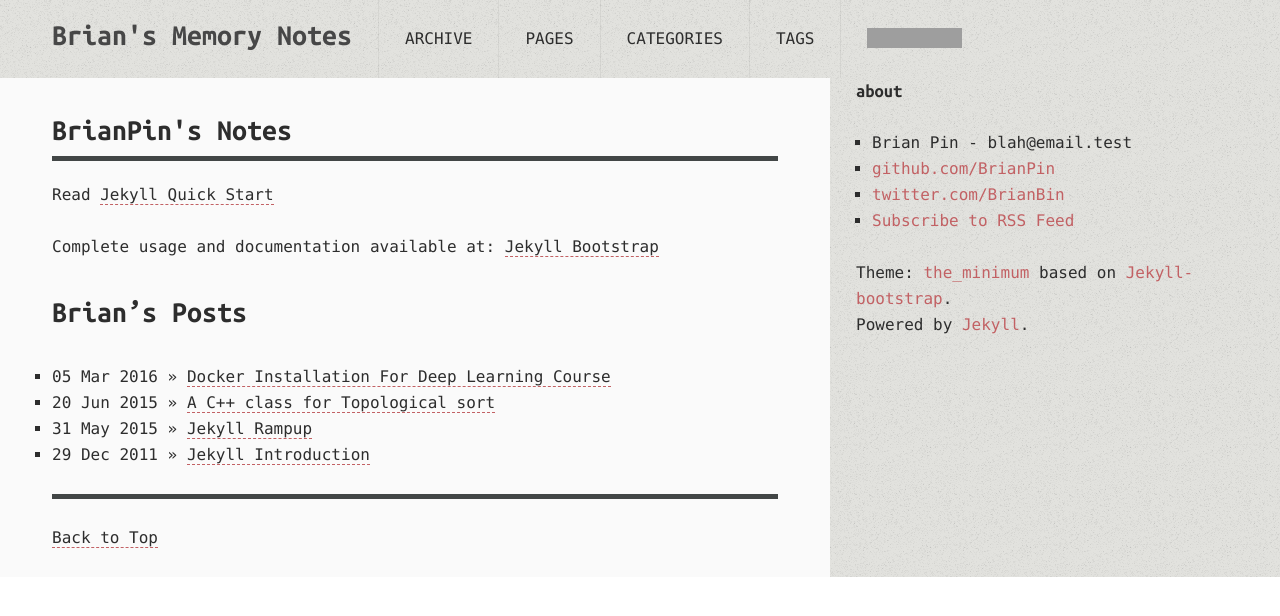
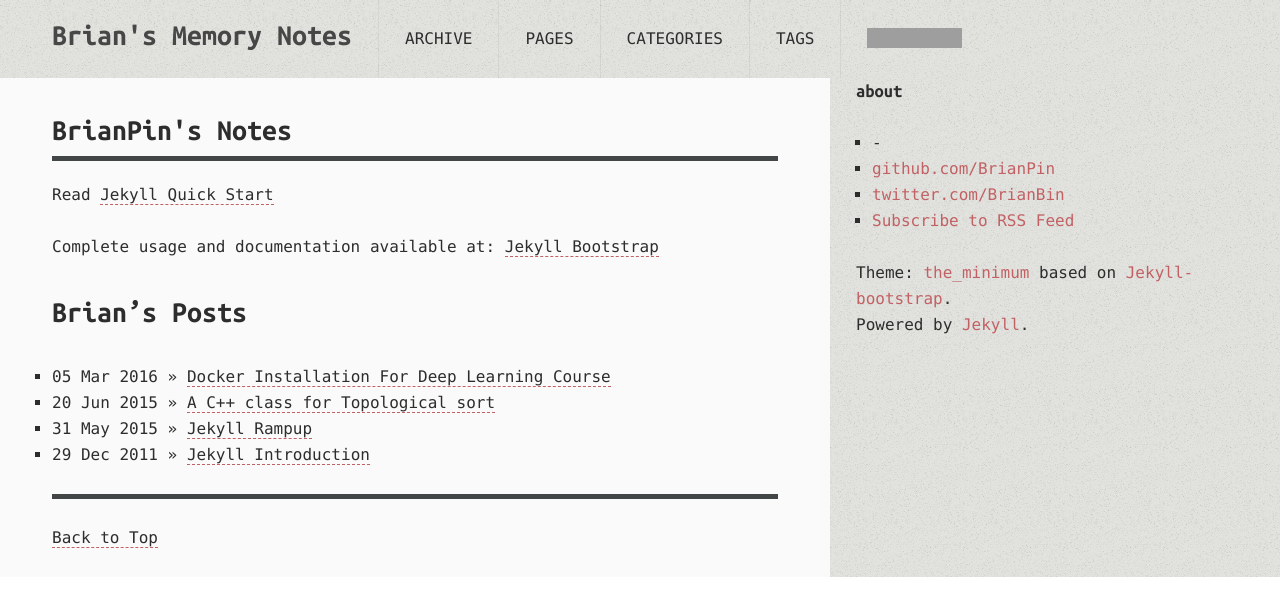
Before and after one commit to BrianPin/brianpin.github.io, a Jekyll site: the page built from index.md, in a window 1280 px wide. Shown: the top 616 px of the page. Built offline with Jekyll 4.4.1, drawn with Linux system fonts in a browser that asks for light colours; Markdown is read by kramdown in place of the engine named in the settings; comment, search, counter and statistics services are not loaded; grey boxes are pictures that could not be loaded.

```diff
--- a/_config.yml
+++ b/_config.yml
@@ -13,8 +13,6 @@
 title : Brian's Memory Notes
 tagline: Site Tagline
 author :
-  name : Brian Pin
-  email : blah@email.test
   github : BrianPin
   twitter : BrianBin
 
--- a/_includes/themes/mark-reid/settings.yml
+++ b/_includes/themes/mark-reid/settings.yml
@@ -1,2 +1,2 @@
 theme :
-  name : the-program
+  name : mark-reid
```
